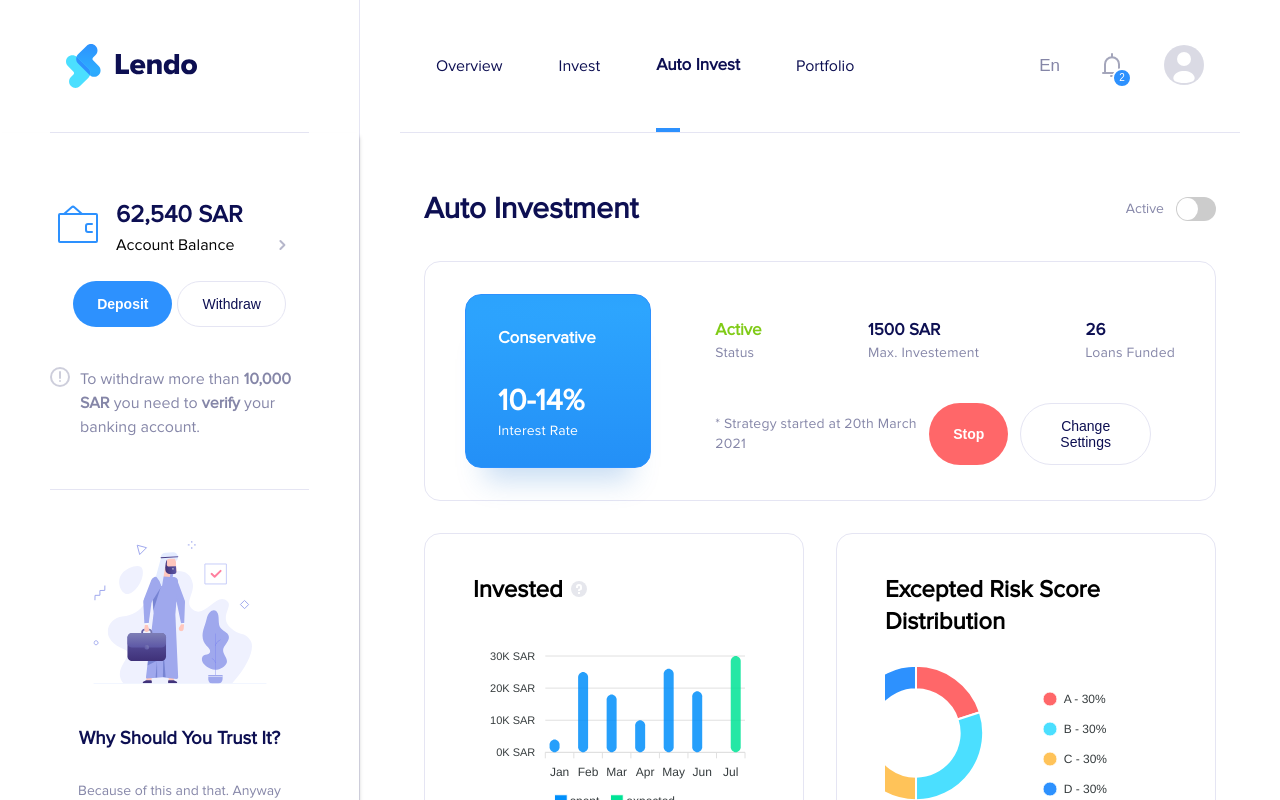
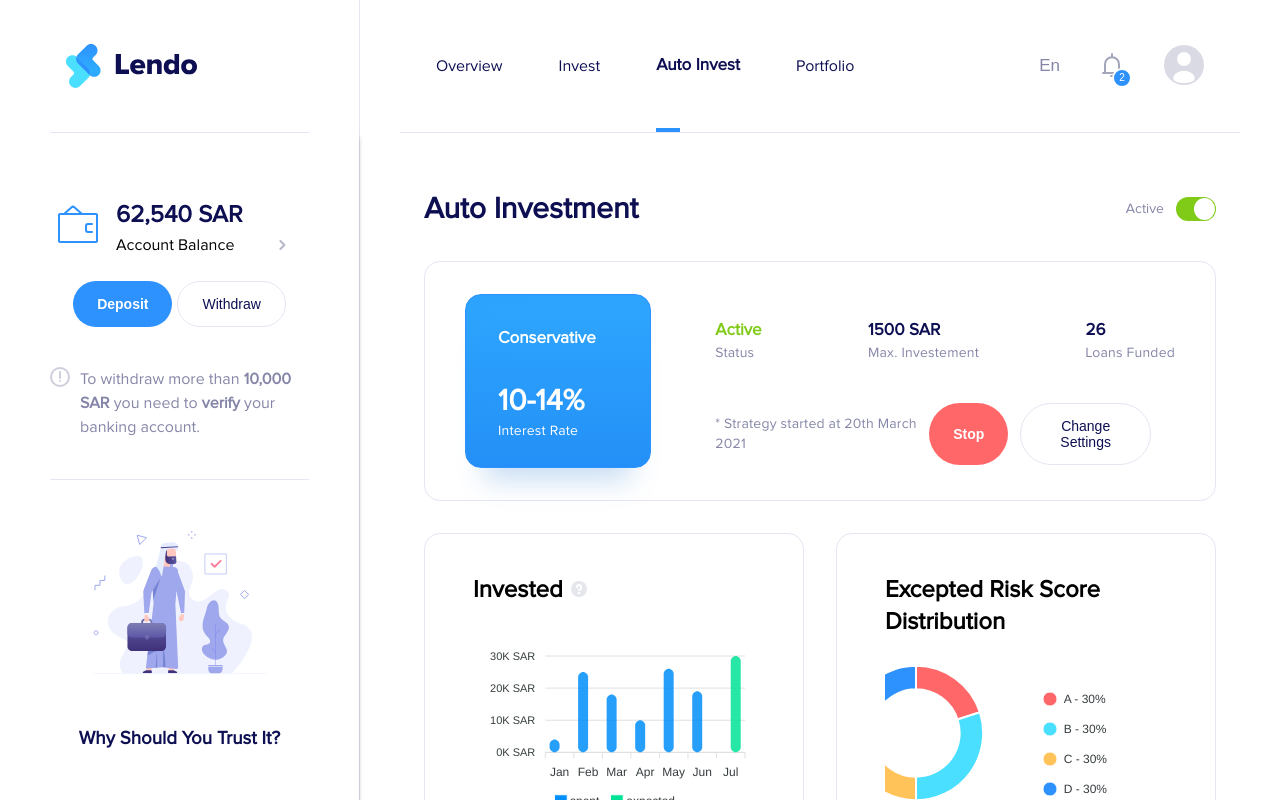
Before and after one commit to HamadBakeel/Lendo-uiux-takehome-project, a React (Vite) app: page / in a window 1280 px wide. Shown: the top 800 px of the page. Built offline with nearby package versions, Linux system fonts and the light colour scheme.

Commit message:
minor fixes

```diff
--- a/src/App.jsx
+++ b/src/App.jsx
@@ -217,7 +217,7 @@ function App() {
               <div className="activate">
                 <span>Active</span>
                 <label class="switch" for="checkbox">
-                  <input type="checkbox" id="checkbox" />
+                  <input type="checkbox"  checked id="checkbox" />
                   <div class="slider round"></div>
                 </label>
               </div>
--- a/src/Components/Accordion.jsx
+++ b/src/Components/Accordion.jsx
@@ -1,6 +1,6 @@
 import React, { useState, useRef } from 'react';  // Correct import statement
 import ReactDOM from 'react-dom';
-import '../Scss/Accordion.scss'
+import '../Scss/accordion.scss'
 const faqs = [
   {
     id: 1,
--- a/src/Scss/App.scss
+++ b/src/Scss/App.scss
@@ -1,9 +1,6 @@
-@import url('./Fonts.scss');
-$primaryColor: rgba(45, 145, 254, 1);
-$textColor: rgba(13, 15, 82, 1);
-$border: 1px solid rgba(229, 229, 243, 1);
-$green: rgba(128, 203, 23, 1);
-$red: rgba(255, 103, 105, 1);
+@import url('./fonts.scss');
+@import './variables.scss';
+
 :root {
     font-family: Inter, system-ui, Avenir, Helvetica, Arial, sans-serif;
     line-height: 1.5;
@@ -121,7 +118,7 @@ $red: rgba(255, 103, 105, 1);
             align-items: start;
             gap: 10px;
             padding-top: 40px;
-            padding-bottom: 50px;
+            padding-bottom: 40px;
             border-bottom: $border;
 
             p{
@@ -135,8 +132,7 @@ $red: rgba(255, 103, 105, 1);
               width: 174px;
             }
             h3{
-              margin-top: 40px;
-              margin-bottom: 28px;
+              margin-block: 50px;
               color: $textColor
             }
             p{
@@ -271,7 +267,7 @@ $red: rgba(255, 103, 105, 1);
                 width: 21px;
               }
               input:checked + .slider {
-                background-color: #66bb6a;
+                background-color: $green;
               }
               input:checked + .slider:before {
                 transform: translateX(17px);
--- /dev/null
+++ b/src/Scss/_variables.scss
@@ -0,0 +1,5 @@
+$primaryColor: rgba(45, 145, 254, 1);
+$textColor: rgba(13, 15, 82, 1);
+$border: 1px solid rgba(229, 229, 243, 1);
+$green: rgba(128, 203, 23, 1);
+$red: rgba(255, 103, 105, 1);
```
